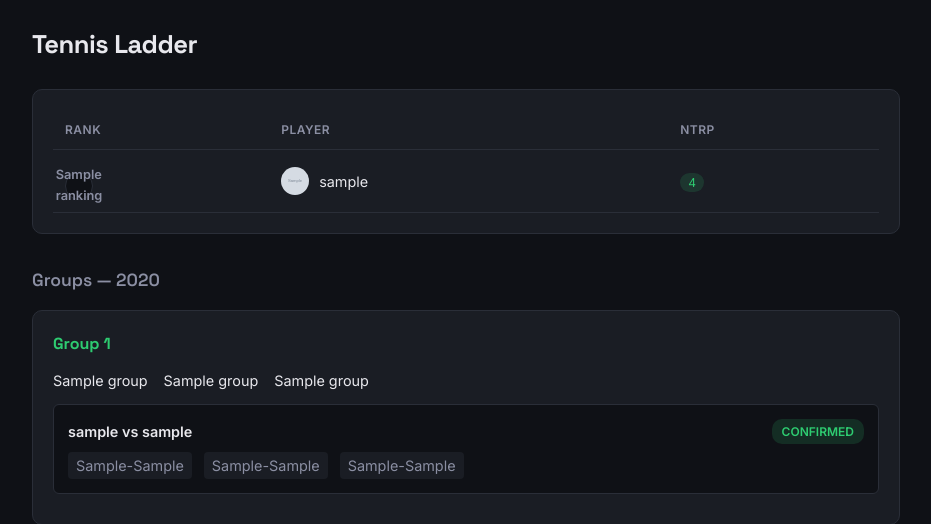
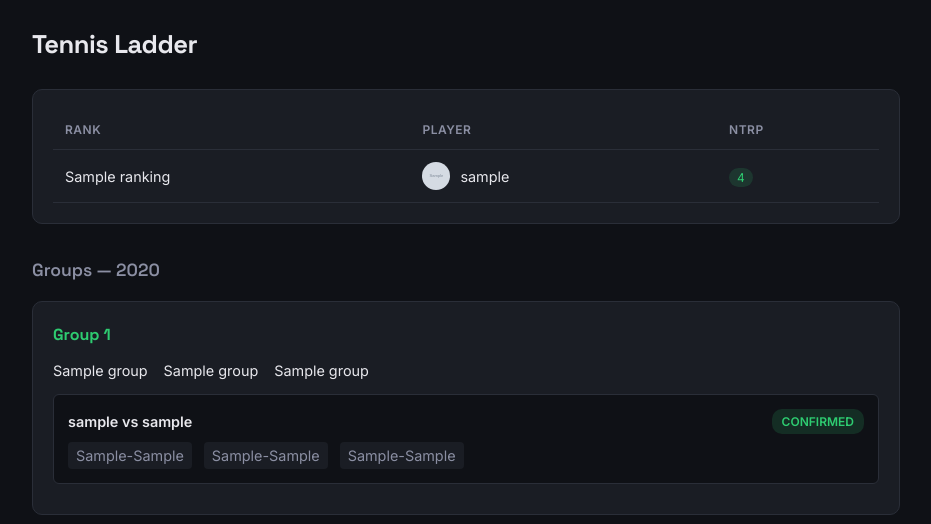
Before and after one commit to kaplanae/rallyrung, a Flask app: template templates/ladder.html in a window 1280 px wide. Shown: the part 77-601 px from the top of the page, without its empty margins (174-1105 px from the left). Run offline with Flask 3, Linux system fonts and the light colour scheme; the template is opened without the code that fills it: most values are stand-ins (such as "Sample title", 1, 10 or a date in 2020); grey boxes marked "Sample" are stand-in pictures; some libraries are stand-ins or nearby versions.

Commit message:
Remove gold/silver/bronze badges, use plain ranking numbers
Co-Authored-By: Claude Opus 4.6 <noreply@anthropic.com>

```diff
--- a/templates/ladder.html
+++ b/templates/ladder.html
@@ -17,17 +17,7 @@
         <tbody>
             {% for p in players %}
             <tr>
-                <td>
-                    {% if p.ranking == 1 %}
-                        <span class="rank-badge rank-1">1</span>
-                    {% elif p.ranking == 2 %}
-                        <span class="rank-badge rank-2">2</span>
-                    {% elif p.ranking == 3 %}
-                        <span class="rank-badge rank-3">3</span>
-                    {% else %}
-                        <span class="rank-badge rank-default">{{ p.ranking }}</span>
-                    {% endif %}
-                </td>
+                <td>{{ p.ranking }}</td>
                 <td>
                     <div class="player-cell">
                         {% if p.profile_picture %}
```
